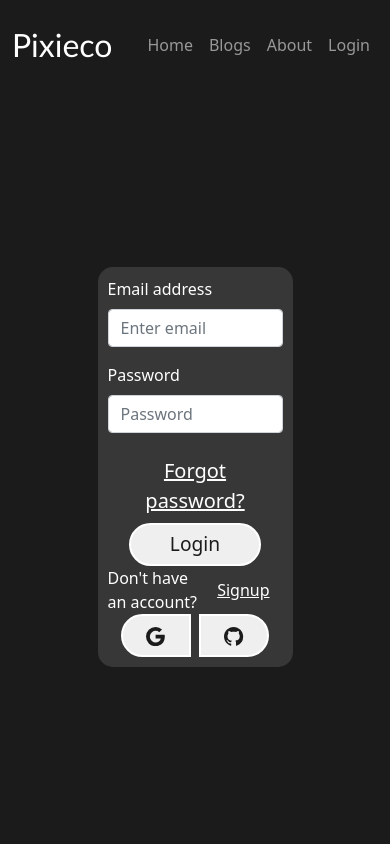
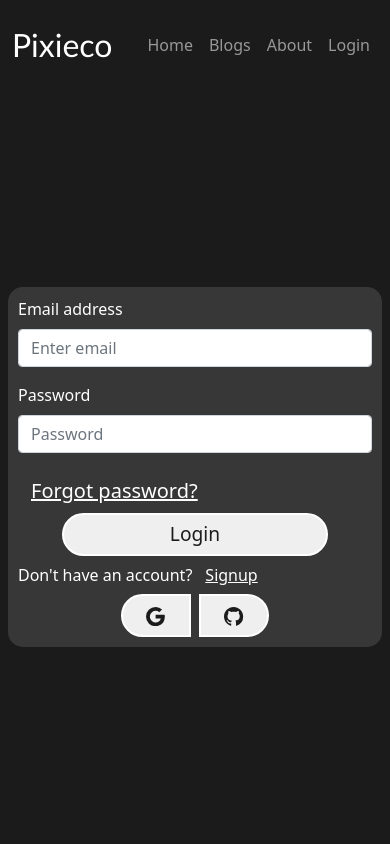
Before and after one commit to AnikKDev/pixieco, a React (Create React App) app: page /login in a window 390 px wide. Shown: the top 844 px of the page. Built offline with nearby package versions, Linux system fonts and the light colour scheme; no server answers.

Commit message:
fixed responsive form

```diff
--- a/src/Components/Login/Login.js
+++ b/src/Components/Login/Login.js
@@ -154,7 +154,7 @@ const Login = () => {
     return (
         <div className='mx-auto form-container d-flex justify-content-center align-items-center'>
 
-            <div className="w-50">
+            <div className="w-md-50 w-100 mx-2">
                 <div className='input-container my-5'>
                     <Form noValidate validated={validated} onSubmit={handleSubmit}>
                         <Form.Group className="mb-3" controlId="formBasicEmail">
--- a/src/Components/SignUp/SignUp.js
+++ b/src/Components/SignUp/SignUp.js
@@ -114,7 +114,7 @@ const SignUp = () => {
         <div className='mx-auto form-container d-flex justify-content-center align-items-center'>
 
 
-            <div className="w-50">
+            <div className="w-md-50 w-100 mx-2">
                 <div className='input-container my-5'>
                     <Form noValidate validated={validated} onSubmit={handleSignup} >
                         <Form.Group className="mb-3" controlId="formBasicEmail">
```
Also changed, not shown: 1 other file (tests, documents, lock files or other folders).
